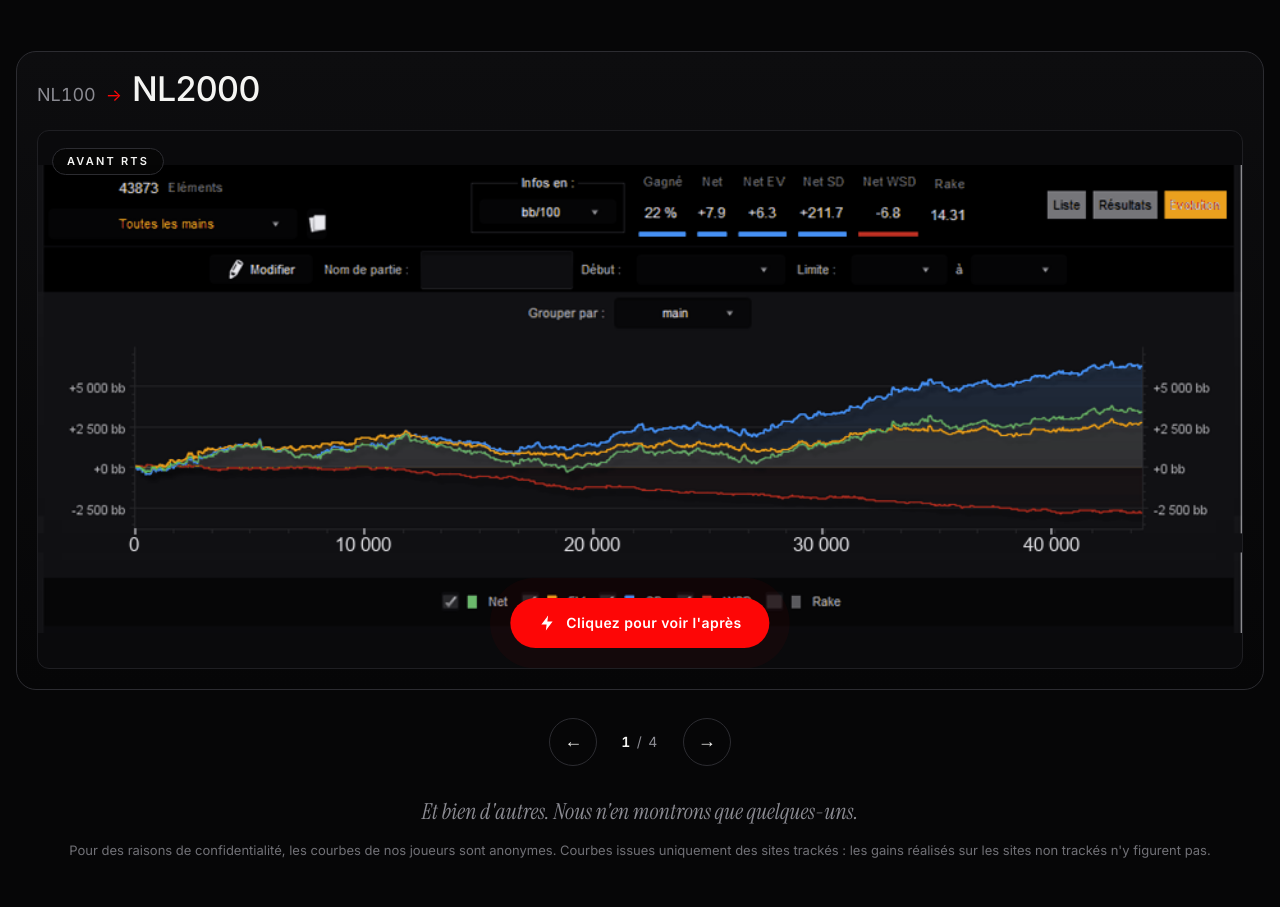
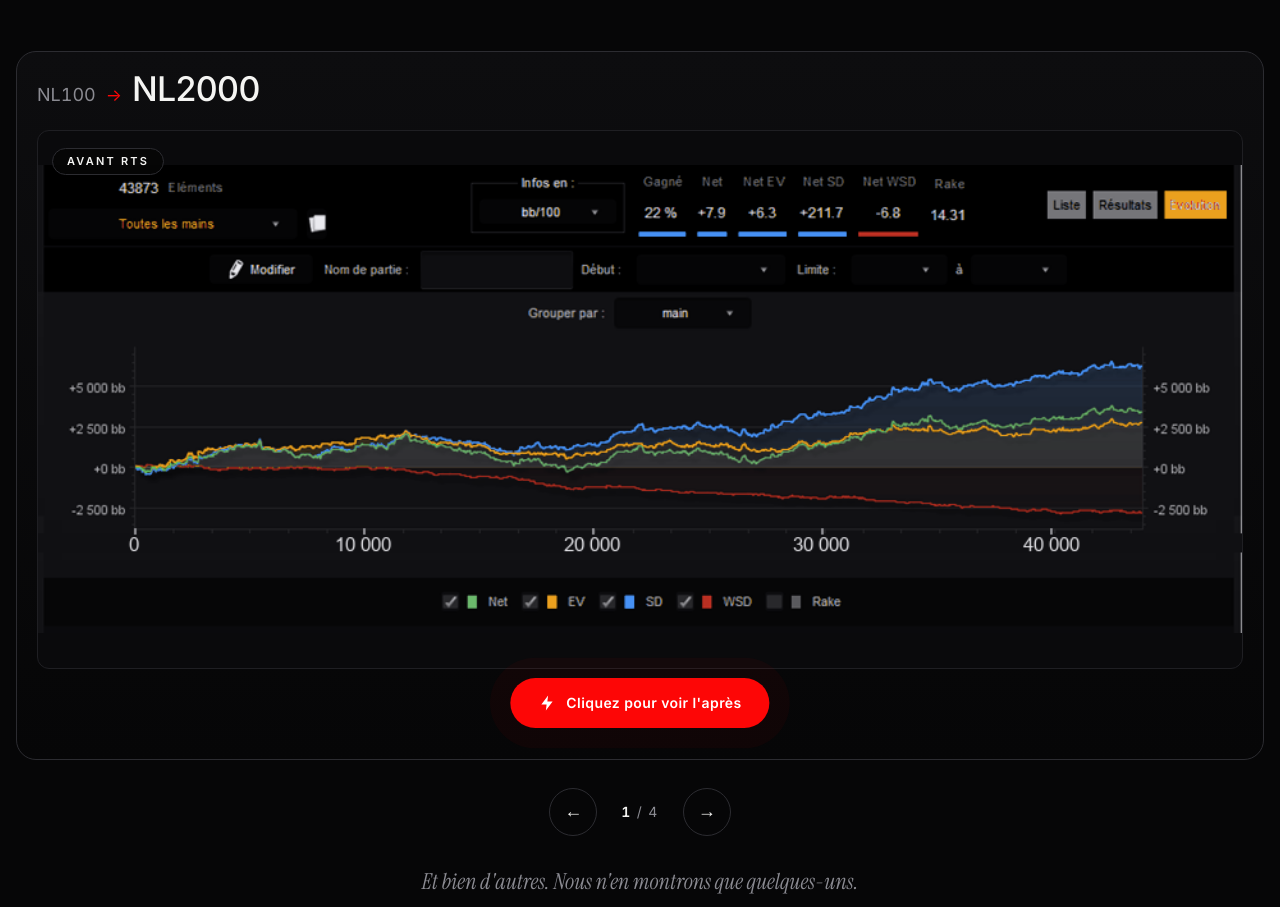
Before and after one commit to RTSHOLDEM/rtspoker.com, a plain HTML site: page index.html in a window 1280 px wide. Shown: the part 5000-5907 px from the top of the page. Drawn offline with Linux system fonts and the light colour scheme.

Commit message:
Results: full graph visible, button under the graph

```diff
--- a/index.html
+++ b/index.html
@@ -13,7 +13,7 @@
   <link rel="preconnect" href="https://fonts.googleapis.com">
   <link rel="preconnect" href="https://fonts.gstatic.com" crossorigin>
   <link href="https://fonts.googleapis.com/css2?family=Inter:wght@400;500;600&family=Instrument+Serif:ital@0;1&display=swap" rel="stylesheet">
-  <link rel="stylesheet" href="style.css?v=2026-10-24n">
+  <link rel="stylesheet" href="style.css?v=2026-10-24p">
 </head>
 <body>
 
--- a/style.css
+++ b/style.css
@@ -227,7 +227,7 @@ body.room-open .room { opacity: 1; pointer-events: auto; transform: translate(-5
 .gbox { position: relative; aspect-ratio: 1890 / 845; border-radius: 12px; overflow: hidden; background: #0a0a0c; border: 1px solid var(--line); }
 .gbox.tall { aspect-ratio: 1600 / 880; background: #0d0d0f; } /* AD: old story curves, darkened + widened (Alexis, 2026-10-24) */
 .g { position: absolute; inset: 0; display: grid; place-items: center; transition: opacity .25s; }
-.g img { width: 100%; height: 100%; object-fit: contain; background: transparent; }
+.g img { position: absolute; inset: 0; width: 100%; height: 100%; object-fit: contain; background: transparent; } /* absolute: a grid row would let tall graphs overflow and cut the axis (2026-10-24) */
 .g.empty { color: #55555c; font-size: 13px; letter-spacing: .12em; text-transform: uppercase; background: repeating-linear-gradient(135deg, transparent 0 12px, #ffffff05 12px 13px), #0a0a0c; }
 .g.after { opacity: 0; }
 .res.show-after .g.before { opacity: 0; }
@@ -573,3 +573,9 @@ body.room-open .room { opacity: 1; pointer-events: auto; transform: translate(-5
 .seat:hover::after, .r-faces .face:hover::after { transform: scale(1.15); }
 @media (max-width: 760px) { .seat::after { width: 17px; height: 17px; font-size: 13px; line-height: 17px; top: 4px; right: 4px; } .tap-hint { font-size: 13px; } }
 @media (prefers-reduced-motion: reduce) { .seat::after, .r-faces .face::after, .tap-hint svg { animation: none; } }
+
+/* Reveal button sits UNDER the graph so it never hides the hands axis (Alexis, 2026-10-24) */
+.gbox { overflow: visible; margin-bottom: 70px; }
+.g { border-radius: 12px; overflow: hidden; }
+.reveal { bottom: -60px; }
+@media (max-width: 760px) { .gbox { margin-bottom: 62px; } .reveal { bottom: -54px; } }
```
